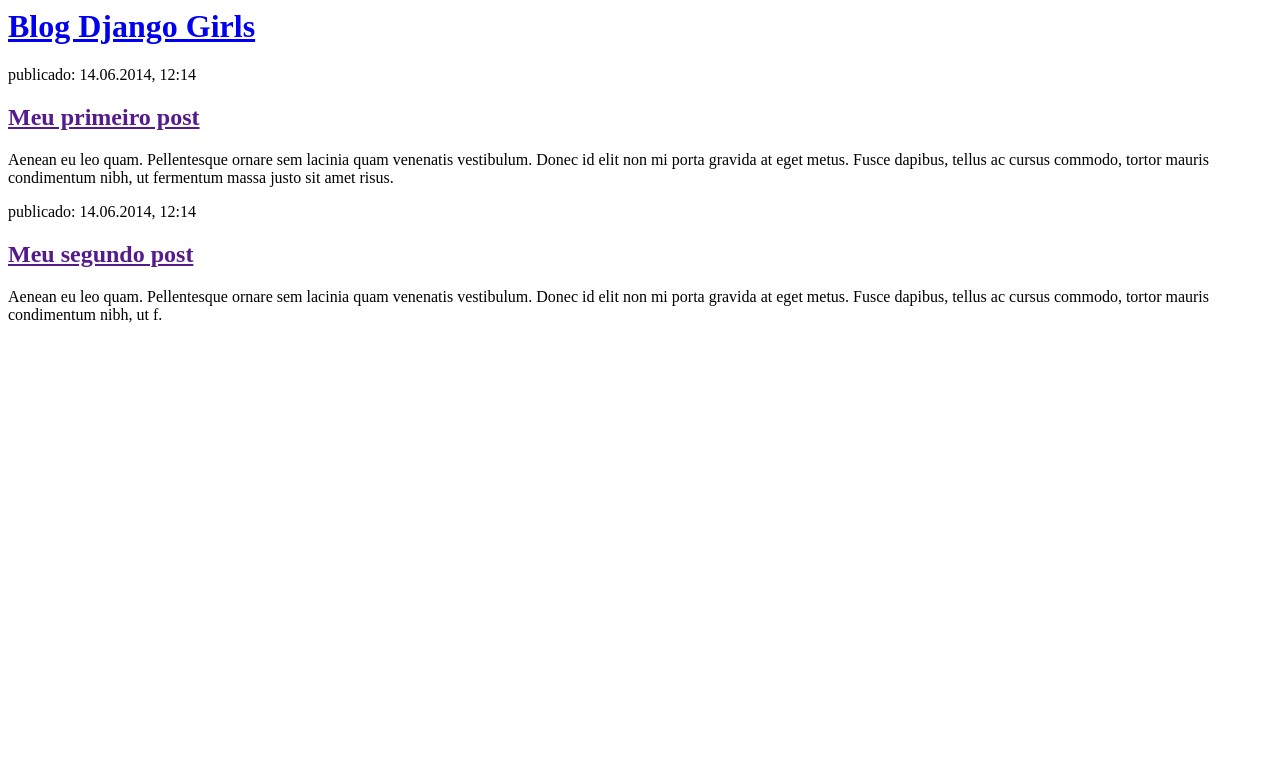
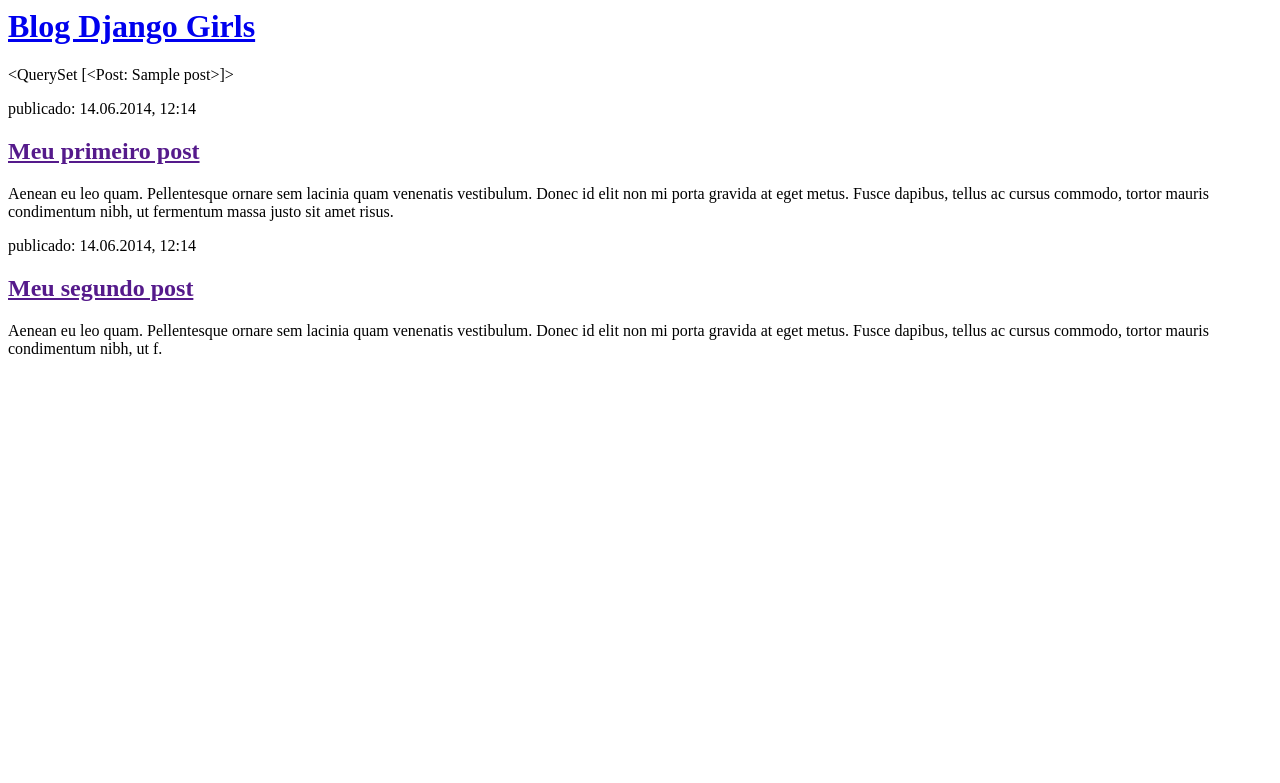
Before and after one commit to anntimar/my-first-blog, a Django app: template blog/templates/blog/post_list.html in a window 1280 px wide. Shown: the top 783 px of the page. Run offline with Django 3.2, Linux system fonts and the light colour scheme; the template is opened without the code that fills it: values that come from a table or form of the project are taken from there, others are empty; tables that the repository leaves empty hold one stand-in row (values such as "Sample post").

Commit message:
add: post_list.html, views.py; blog

```diff
--- a/blog/templates/blog/post_list.html
+++ b/blog/templates/blog/post_list.html
@@ -6,7 +6,7 @@
         <div>
             <h1><a href="/">Blog Django Girls</a></h1>
         </div>
-
+        {{posts}}
         <div>
             <p>publicado: 14.06.2014, 12:14</p>
             <h2><a href="">Meu primeiro post</a></h2>
--- a/blog/views.py
+++ b/blog/views.py
@@ -1,4 +1,7 @@
 from django.shortcuts import render
+from django.utils import timezone
+from .models import Post
 
 def post_list(request):
+    posts = Post.objects.filter(published_date__lte=timezone.now()).order_by('published_date')
     return render(request, 'blog/post_list.html', {})
```
